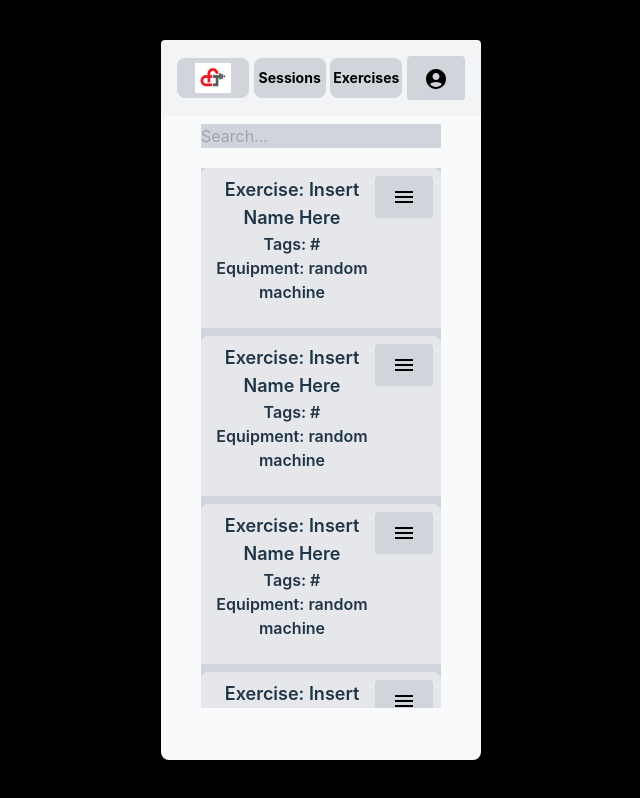
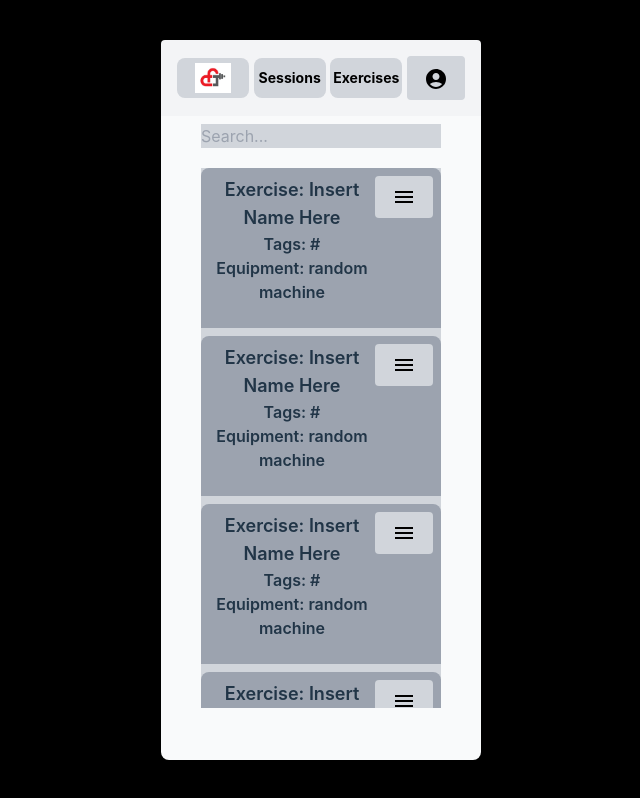
Before and after one commit to JoshuaW13/ConceptFitness, a React (Vite) app in the folder conceptFitness/: page /exerciseLogs in a window 1280 px wide. Shown: the whole page, without its empty margins (319-959 px from the left). Built offline with nearby package versions, Linux system fonts and the light colour scheme.

Commit message:
Updated color of exercise header

```diff
--- a/conceptFitness/src/components/ExerciseDataHeader.jsx
+++ b/conceptFitness/src/components/ExerciseDataHeader.jsx
@@ -8,7 +8,7 @@ import ExerciseDataPopup from "../components/ExerciseDataPopup"
 function ExerciseDataHeader({onClick}) {
 const [isPopupVisible, setIsPopupVisible] = useState(false);
   return (
-    <div className='p-2 bg-gray-200 w-full rounded-t-lg font-semibold flex justify-between relative items-start'>
+    <div className='p-2 bg-gray-400 w-full rounded-t-lg font-semibold flex justify-between relative items-start'>
         <div className='flex items-center flex-col justify-betweenvp-2 rounded-lg mb-4 'onClick={onClick}>
             <p className='text-lg rounded-t-lg'>Exercise: Insert Name Here</p>
             <p className='text-base'>Tags: #</p>
```
